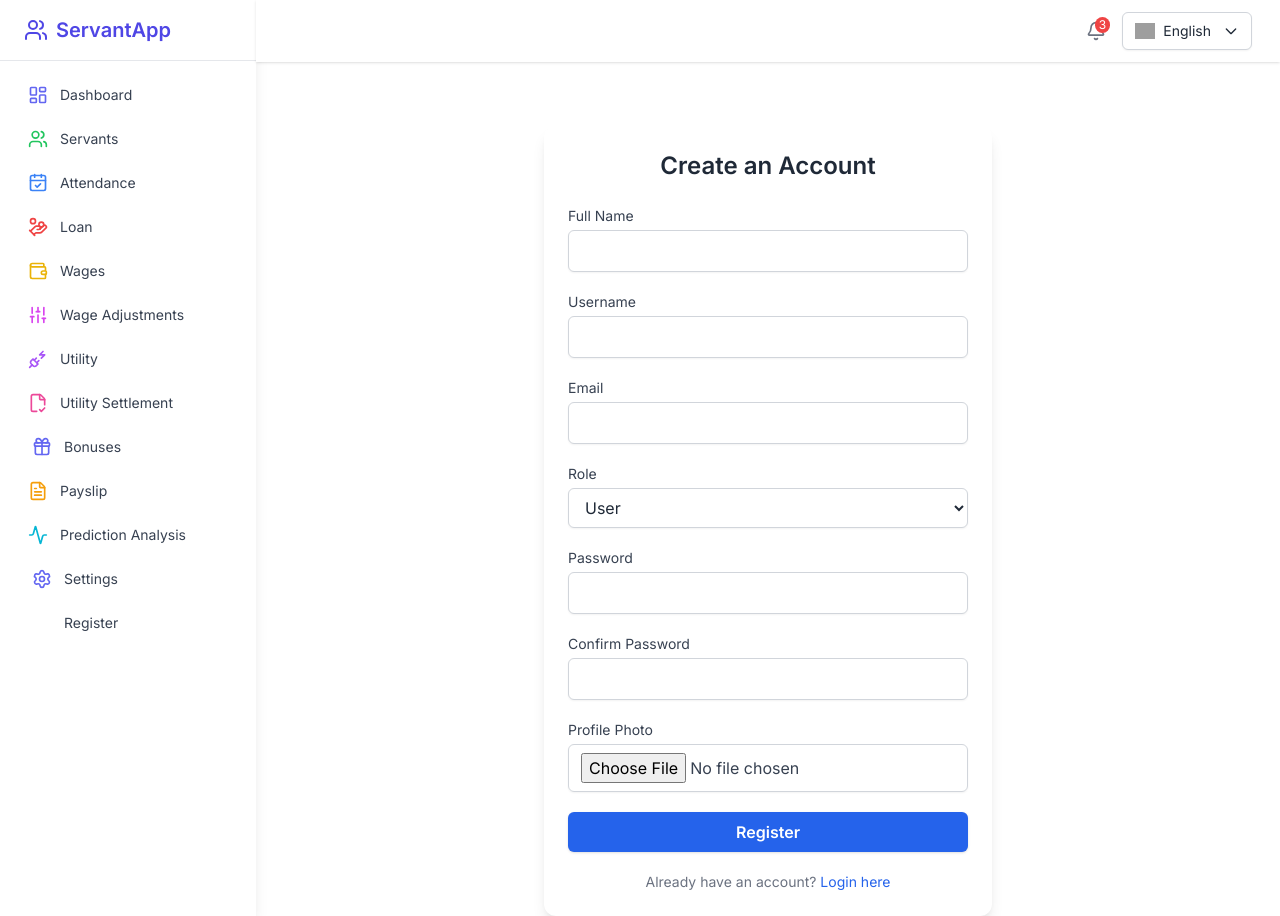
After one commit to Isuama/python-everything, a Flask app: template templates/register.html in a window 1280 px wide. The commit adds this page. Run offline with Flask 3, Linux system fonts and the light colour scheme; the template is opened without the code that fills it, so the values that code supplies are empty; some libraries are stand-ins or nearby versions; grey boxes are pictures that could not be loaded.

Commit message:
working product

```diff
--- a/app.py
+++ b/app.py
@@ -15,6 +15,7 @@ from application.routes.bonus_routes import bonus_bp
 from application.routes.payslip_routes import payslip_bp
 from application.routes.settings_routes import settings_bp
 from application.routes.prediction_routes import prediction_bp
+from application.routes.auth_routes import auth_bp
 
 from infrastructure.config.translation_config import TranslationConfig
 from flask_babel import Babel, gettext as _
@@ -49,5 +50,6 @@ def create_app():
     app.register_blueprint(payslip_bp)
     app.register_blueprint(settings_bp)
     app.register_blueprint(prediction_bp)
+    app.register_blueprint(auth_bp)
 
     return app
--- a/templates/base.html
+++ b/templates/base.html
@@ -80,7 +80,10 @@
           <i data-lucide="settings" class="w-5 h-5 text-indigo-500"></i>
           <span>Settings</span>
         </a>
-
+        <a href="/register" class="flex items-center gap-3 px-4 py-2 rounded hover:bg-indigo-100 transition text-gray-700">
+          <i data-lucide="auth" class="w-5 h-5 text-indigo-500"></i>
+          <span>Register</span>
+        </a>
       </nav>
     </aside>
 
@@ -147,10 +150,24 @@
 </script>
 
   <!-- User Info -->
-  <div class="flex items-center gap-2">
-    <span class="text-gray-600 text-sm">Admin</span>
-    <img src="https://i.pravatar.cc/40?img=3" alt="User" class="w-8 h-8 rounded-full" />
-  </div>
+  <!-- User Info Dropdown -->
+  <div class="relative" x-data="{ open: false }">
+    <button @click="open = !open" class="flex items-center gap-2 focus:outline-none">
+      <span class="text-gray-600 text-sm"></span>
+    </button>
+
+    <!-- Dropdown Menu -->
+    <div x-show="open" @click.away="open = false"
+          class="absolute right-0 mt-2 w-48 bg-white border rounded-md shadow-lg z-50 text-sm">
+        <div class="px-4 py-2 text-gray-700 border-b">
+          <!-- {{ current_user.role.title() if current_user else 'Role' }} -->""
+        </div>
+        <a href="{{ url_for('auth.logout') }}" class="block px-4 py-2 text-gray-700 hover:bg-gray-100">
+          {{ _('Logout') }}
+        </a>
+      </div>
+    </div>
+
 </div>
 
       </header>
--- a/templates/payslip.html
+++ b/templates/payslip.html
@@ -203,7 +203,7 @@
             <td class="py-1">
               {{ _(item.utility_type) }} ({{ item.paid_date }})
             </td>
-                <td class="text-right py-1">{{ item.total_paid | float | round(2) }}</td>
+            <td class="text-right py-1">{{ item.amount | float | round(2) }}</td>
           </tr>
         {% endfor %}
       {% else %}
@@ -214,6 +214,7 @@
     </tbody>
   </table>
 </section>
+
 
 
 
--- /dev/null
+++ b/templates/register.html
@@ -0,0 +1,78 @@
+{% extends "base.html" %}
+
+{% block title %}{{ _('Register') }}{% endblock %}
+
+{% block content %}
+<div class="max-w-md mx-auto mt-10 bg-white p-6 rounded-xl shadow-lg">
+  <h2 class="text-2xl font-bold text-center text-gray-800 mb-6">{{ _('Create an Account') }}</h2>
+
+  <form method="POST" action="{{ url_for('auth.register') }}" class="space-y-5">
+    <!-- Name -->
+    <div>
+      <label for="name" class="block text-sm font-medium text-gray-700">{{ _('Full Name') }}</label>
+      <input type="text" id="name" name="name" required
+             class="mt-1 w-full px-3 py-2 border border-gray-300 rounded-md shadow-sm focus:outline-none focus:ring-2 focus:ring-blue-500">
+    </div>
+
+    <!-- UserName -->
+    <div>
+      <label for="username" class="block text-sm font-medium text-gray-700">{{ _('Username') }}</label>
+      <input type="text" id="username" name="username" required
+             class="mt-1 w-full px-3 py-2 border border-gray-300 rounded-md shadow-sm focus:outline-none focus:ring-2 focus:ring-blue-500">
+    </div>
+
+    <!-- Email -->
+    <div>
+      <label for="email" class="block text-sm font-medium text-gray-700">{{ _('Email') }}</label>
+      <input type="email" id="email" name="email" required
+             class="mt-1 w-full px-3 py-2 border border-gray-300 rounded-md shadow-sm focus:outline-none focus:ring-2 focus:ring-blue-500">
+    </div>
+
+        <!-- Role -->
+    <div>
+      <label for="role" class="block text-sm font-medium text-gray-700">{{ _('Role') }}</label>
+      <select id="role" name="role" required
+              class="mt-1 w-full px-3 py-2 border border-gray-300 bg-white rounded-md shadow-sm focus:outline-none focus:ring-2 focus:ring-blue-500">
+        <option value="user">{{ _('User') }}</option>
+        <option value="admin">{{ _('Admin') }}</option>
+      </select>
+    </div>
+
+    <!-- Password -->
+    <div>
+      <label for="password" class="block text-sm font-medium text-gray-700">{{ _('Password') }}</label>
+      <input type="password" id="password" name="password" required minlength="6"
+             class="mt-1 w-full px-3 py-2 border border-gray-300 rounded-md shadow-sm focus:outline-none focus:ring-2 focus:ring-blue-500">
+    </div>
+
+    <!-- Confirm Password -->
+    <div>
+      <label for="confirm_password" class="block text-sm font-medium text-gray-700">{{ _('Confirm Password') }}</label>
+      <input type="password" id="confirm_password" name="confirm_password" required minlength="6"
+             class="mt-1 w-full px-3 py-2 border border-gray-300 rounded-md shadow-sm focus:outline-none focus:ring-2 focus:ring-blue-500">
+    </div>
+
+    <!-- Upload Photo -->
+    <div>
+      <label for="photo" class="block text-sm font-medium text-gray-700">{{ _('Profile Photo') }}</label>
+      <input type="file" id="photo" name="photo" accept="image/*"
+             class="mt-1 w-full px-3 py-2 border border-gray-300 rounded-md shadow-sm text-gray-700 focus:outline-none focus:ring-2 focus:ring-blue-500">
+    </div>
+
+
+    <!-- Submit -->
+    <div>
+      <button type="submit"
+              class="w-full bg-blue-600 hover:bg-blue-700 text-white font-semibold py-2 px-4 rounded-md shadow">
+        {{ _('Register') }}
+      </button>
+    </div>
+
+    <!-- Link to Login -->
+    <p class="text-sm text-center text-gray-500">
+      {{ _('Already have an account?') }}
+      <a href="{{ url_for('auth.login') }}" class="text-blue-600 hover:underline">{{ _('Login here') }}</a>
+    </p>
+  </form>
+</div>
+{% endblock %}
```
Also changed, not shown: application/routes/auth_routes.py (added, +20 -0 lines), application/services/payslip_service.py (+9 -15 lines), templates/1-settings.html (deleted, +0 -18 lines), templates/login.html (added, +61 -0 lines), templates/settings.html (+16 -59 lines), templates/logout.html (added). Lines whose indentation alone changed are shown as unchanged.
